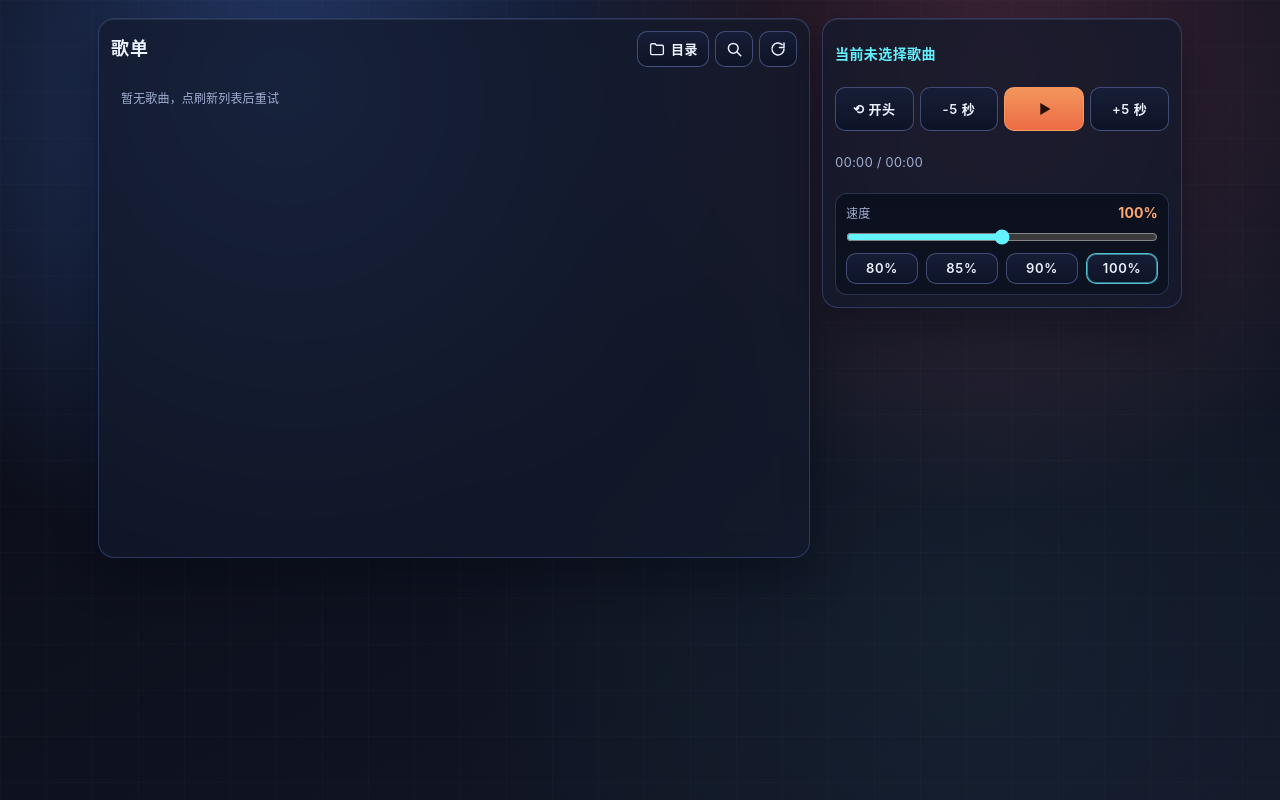
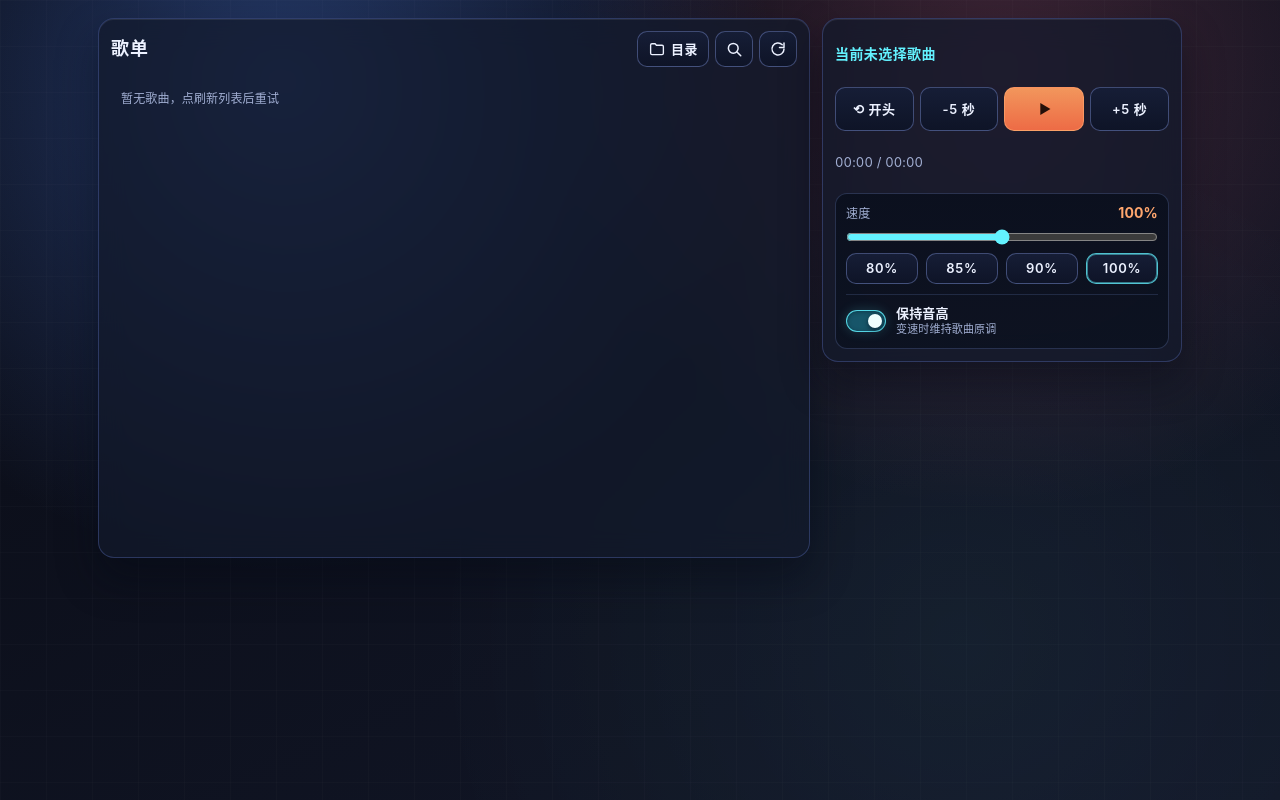
Before and after one commit to horsley/speedPlayer, a plain HTML site: page index.html in a window 1280 px wide. Drawn offline with Linux system fonts and the light colour scheme; no server answers.

Commit message:
feat: add preserve pitch toggle

```diff
--- a/app.js
+++ b/app.js
@@ -24,11 +24,13 @@ const timeEl = document.getElementById("time");
 const presetSpeedsEl = document.getElementById("preset-speeds");
 const speedSlider = document.getElementById("speed-slider");
 const speedLabel = document.getElementById("speed-label");
+const preservePitchToggle = document.getElementById("preserve-pitch");
 
 const state = {
   tracks: [],
   currentTrackIndex: -1,
   playbackRate: 1,
+  preservesPitch: true,
   isScanning: false,
   searchQuery: "",
   viewMode: "list",
@@ -400,13 +402,7 @@ function applyPlaybackRate(rate) {
   const clamped = Math.min(1.5, Math.max(0.5, rate));
   state.playbackRate = clamped;
   audio.playbackRate = clamped;
-
-  if ("preservesPitch" in audio) {
-    audio.preservesPitch = true;
-  }
-  if ("webkitPreservesPitch" in audio) {
-    audio.webkitPreservesPitch = true;
-  }
+  applyPitchPreservation(state.preservesPitch);
 
   const percent = Math.round(clamped * 100);
   speedSlider.value = String(percent);
@@ -416,6 +412,22 @@ function applyPlaybackRate(rate) {
   presetButtons.forEach((button) => {
     button.classList.toggle("active", Number(button.dataset.percent) === percent);
   });
+}
+
+function applyPitchPreservation(preservePitch) {
+  const enabled = Boolean(preservePitch);
+  state.preservesPitch = enabled;
+
+  if ("preservesPitch" in audio) {
+    audio.preservesPitch = enabled;
+  }
+  if ("webkitPreservesPitch" in audio) {
+    audio.webkitPreservesPitch = enabled;
+  }
+
+  if (preservePitchToggle) {
+    preservePitchToggle.checked = enabled;
+  }
 }
 
 function streamUrlForTrack(track) {
@@ -509,6 +521,7 @@ async function loadTrack(index, autoplay = true) {
   state.currentTrackIndex = index;
   audio.src = streamUrlForTrack(track);
   audio.playbackRate = state.playbackRate;
+  applyPitchPreservation(state.preservesPitch);
   renderTrackList();
   updateNowPlaying();
 
@@ -683,6 +696,10 @@ speedSlider.addEventListener("input", () => {
   applyPlaybackRate(percent / 100);
 });
 
+preservePitchToggle?.addEventListener("change", () => {
+  applyPitchPreservation(preservePitchToggle.checked);
+});
+
 audio.addEventListener("loadedmetadata", updateTimeDisplay);
 audio.addEventListener("timeupdate", updateTimeDisplay);
 audio.addEventListener("play", updatePlayPauseLabel);
@@ -693,6 +710,7 @@ audio.addEventListener("error", () => {
 });
 
 setRefreshButtonState("idle");
+applyPitchPreservation(state.preservesPitch);
 applyPlaybackRate(1);
 renderTrackList();
 updateNowPlaying();
--- a/index.html
+++ b/index.html
@@ -185,6 +185,15 @@
               <button type="button" data-percent="90">90%</button>
               <button type="button" data-percent="100">100%</button>
             </div>
+
+            <label class="pitch-toggle" for="preserve-pitch">
+              <input id="preserve-pitch" type="checkbox" role="switch" checked />
+              <span class="pitch-toggle-track" aria-hidden="true"></span>
+              <span class="pitch-toggle-copy">
+                <span class="pitch-toggle-title">保持音高</span>
+                <span class="pitch-toggle-description">变速时维持歌曲原调</span>
+              </span>
+            </label>
           </div>
         </section>
       </section>
--- a/styles.css
+++ b/styles.css
@@ -489,10 +489,92 @@ button.primary:hover {
   box-shadow: inset 0 0 0 1px rgba(99, 242, 255, 0.45);
 }
 
+.pitch-toggle {
+  display: flex;
+  align-items: center;
+  gap: 10px;
+  min-height: 44px;
+  margin-top: 2px;
+  padding-top: 9px;
+  border-top: 1px solid rgba(130, 153, 228, 0.18);
+  cursor: pointer;
+  user-select: none;
+}
+
+.pitch-toggle input {
+  position: absolute;
+  width: 1px;
+  height: 1px;
+  margin: -1px;
+  overflow: hidden;
+  clip: rect(0 0 0 0);
+  white-space: nowrap;
+}
+
+.pitch-toggle-track {
+  position: relative;
+  flex: 0 0 auto;
+  width: 40px;
+  height: 22px;
+  border: 1px solid rgba(132, 156, 234, 0.42);
+  border-radius: 999px;
+  background: rgba(8, 14, 27, 0.82);
+  box-shadow: inset 0 1px 4px rgba(0, 0, 0, 0.32);
+  transition: background 160ms ease, border-color 160ms ease, box-shadow 160ms ease;
+}
+
+.pitch-toggle-track::after {
+  position: absolute;
+  top: 3px;
+  left: 3px;
+  width: 14px;
+  height: 14px;
+  border-radius: 50%;
+  background: #b2bedf;
+  box-shadow: 0 2px 5px rgba(2, 7, 20, 0.55);
+  content: "";
+  transition: transform 160ms ease, background 160ms ease;
+}
+
+.pitch-toggle input:checked + .pitch-toggle-track {
+  border-color: rgba(99, 242, 255, 0.82);
+  background: rgba(40, 182, 207, 0.42);
+  box-shadow: inset 0 1px 4px rgba(2, 26, 39, 0.45), 0 0 12px rgba(99, 242, 255, 0.18);
+}
+
+.pitch-toggle input:checked + .pitch-toggle-track::after {
+  transform: translateX(18px);
+  background: #effeff;
+}
+
+.pitch-toggle input:focus-visible + .pitch-toggle-track {
+  outline: 2px solid var(--accent-2);
+  outline-offset: 3px;
+}
+
+.pitch-toggle-copy {
+  display: grid;
+  gap: 2px;
+  min-width: 0;
+}
+
+.pitch-toggle-title {
+  color: var(--text);
+  font: 650 13px/1.2 var(--font-sans);
+}
+
+.pitch-toggle-description {
+  color: var(--muted);
+  font-size: 11px;
+  line-height: 1.2;
+}
+
 @media (prefers-reduced-motion: reduce) {
   .panel,
   .track-item,
-  button {
+  button,
+  .pitch-toggle-track,
+  .pitch-toggle-track::after {
     animation: none !important;
     transition: none !important;
   }
```
Also changed, not shown: 1 other file.
